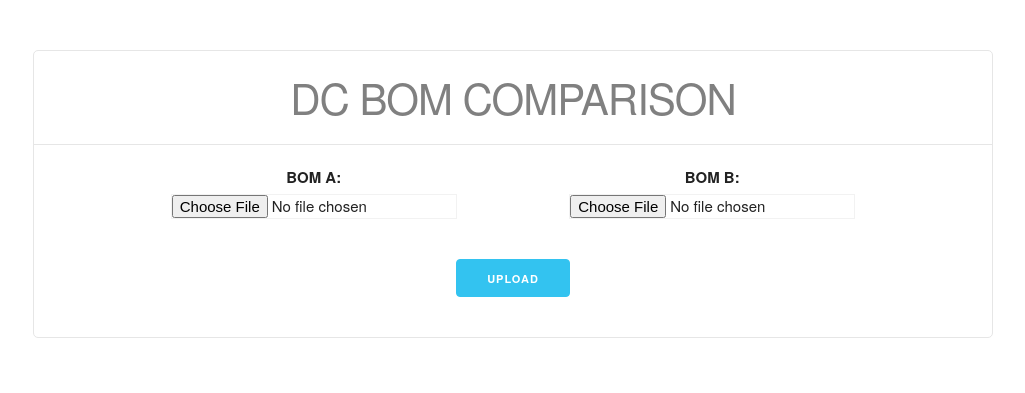
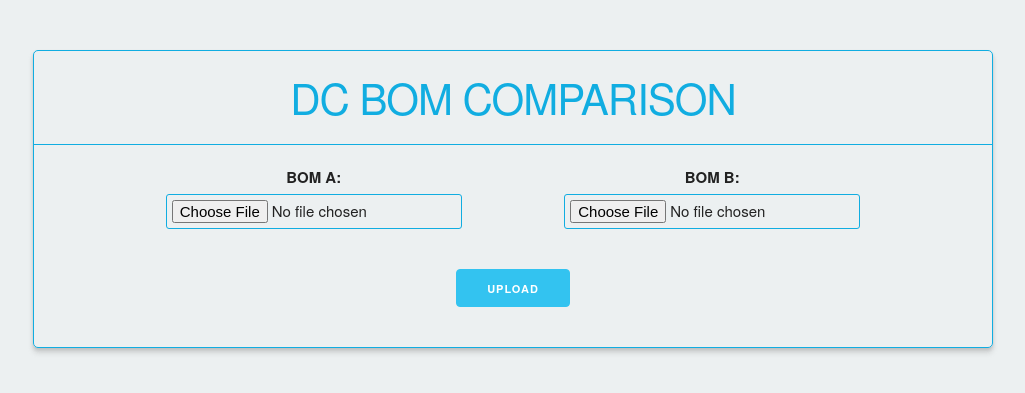
Before and after one commit to nerd-oreo/flask-bom-compare, a Flask app: page / in a window 1280 px wide. Shown: the top 393 px of the page, without its empty margins (127-1152 px from the left). Run offline with Flask 2, Linux system fonts and the light colour scheme.

Commit message:
add current progress

```diff
--- a/app/__init__.py
+++ b/app/__init__.py
@@ -2,9 +2,11 @@ from flask import Flask
 import os
 
 BASE_DIR = os.path.dirname(__file__)
-UPLOAD_FOLDER =  os.path.join(BASE_DIR, 'upload')
+UPLOAD_FOLDER = os.path.join(BASE_DIR, 'upload')
+SECRET_KEY = '97bee636afa8898bf16d411b5c9970c7f23d886295014487b3582870f7eafa5aaf2045845220abbc1b2a24a58b0a48817e35906327fcb90a2287da4d7a0b8064'
 
 app = Flask(__name__)
 app.config['UPLOAD_FOLDER'] = UPLOAD_FOLDER
+app.config['SECRET_KEY'] = SECRET_KEY
 
 from app import routes
--- a/app/routes.py
+++ b/app/routes.py
@@ -1,40 +1,39 @@
 from flask import render_template, url_for, redirect, request, flash
 from werkzeug.utils import secure_filename
 from app import app
-
+from app.utils import allowed_file, map_header_to_letter
+from app.bom import Bom
 import os
 
-
-ALLOWED_EXTENSIONS = {'xlsx'}
-
-def allowed_file(filename):
-    return '.' in filename and filename.rsplit('.', 1)[1].lower() in ALLOWED_EXTENSIONS
+BOM = dict()
 
 
 @app.route('/', methods=['GET', 'POST'])
 def home():
     if request.method == 'POST':
-        if 'file_a' not in request.files or 'file_b' not in request.files:
-            flash('No files selected')
-            return redirect(url_for('home'))
         file_a = request.files['file_a']
         file_b = request.files['file_b']
-
-        if file_a.filename == '' or file_b.filename == '':
-            flash('No files selected')
-            return redirect(url_for('home'))
+        bom_a = Bom()
+        bom_b = Bom()
 
         if allowed_file(file_a.filename) and allowed_file(file_b.filename):
-            filename_a = secure_filename(file_a.filename)
-            filename_b = secure_filename(file_b.filename)
-            file_a.save(os.path.join(app.config['UPLOAD_FOLDER'], filename_a))
-            file_b.save(os.path.join(app.config['UPLOAD_FOLDER'], filename_b))
-            return redirect(url_for('config'))
+            bom_a.filename = secure_filename(file_a.filename)
+            bom_b.filename = secure_filename(file_b.filename)
+            bom_a.file_path = os.path.join(app.config['UPLOAD_FOLDER'], bom_a.filename)
+            bom_b.file_path = os.path.join(app.config['UPLOAD_FOLDER'], bom_b.filename)
+            file_a.save(bom_a.file_path)
+            file_b.save(bom_b.file_path)
+            BOM['A'] = bom_a; BOM['B'] = bom_b
+            return redirect(url_for('mapping'))
         else:
             flash('File extension is not allowed.')
             return redirect(url_for('home'))
     return render_template('home.html')
 
-@app.route('/config')
-def config():
-    return "Config page"
+
+@app.route('/mapping')
+def mapping():
+    BOM['A'].header_list = map_header_to_letter(BOM['A'].file_path)
+    BOM['B'].header_list = map_header_to_letter(BOM['B'].file_path)
+    print(BOM['A'].header_list)
+    return render_template('mapping.html', BOM=BOM)
--- a/app/static/css/compare.css
+++ b/app/static/css/compare.css
@@ -1,17 +1,28 @@
+body {
+    background-color: #ECF0F1;
+}
+
+:root {
+    --border-color: #11ADE1;
+    --text-color: #11ADE1;
+    --shadow-color: rgba(145, 145, 145, 0.3);
+}
+
 .main {
-    border: 1px solid #e6e6e6;
+    border: 1px solid var(--border-color);
     border-radius: 5px;
     margin-top: 50px;
+    box-shadow: 0 2px 3px 0 var(--shadow-color), 0 5px 5px 0 var(--shadow-color);
 }
 
 .main header {
-    border-bottom: 1px solid #e6e6e6;
+    border-bottom: 1px solid var(--border-color);
     text-align: center;
     margin-top: 20px;
 }
 
 .main header h2 a {
-    color: #808080;
+    color: var(--text-color);
     text-decoration: none;
 }
 
@@ -33,6 +44,8 @@
     text-align: center;
 }
 
-.flex-container input {
-    border: 1px solid #f2f2f2;
+.flex-container input.file-upload-field {
+    border: 1px solid var(--border-color);
+    border-radius: 3px;
+    padding: 5px;
 }
--- /dev/null
+++ b/app/static/js/form-validate.js
@@ -0,0 +1,16 @@
+function validateFileOnSubmit() {
+    var ext_a = getExtension('upload_bom_a');
+    var ext_b = getExtension('upload_bom_b');
+
+    if(ext_a.localeCompare('xlsx') == 0 && ext_b.localeCompare('xlsx') == 0) {
+      return true;
+    } else {
+      alert('Please upload .xlsx document only!');
+      event.preventDefault();
+      return false;
+    }
+  }
+
+function getExtension(id) {
+  return document.getElementById(id).value.replace(/^.*[\\\/]/, '').split('.').pop();
+}
--- a/app/templates/home.html
+++ b/app/templates/home.html
@@ -1,18 +1,19 @@
 {% extends "base.html" %}
 {% block content %}
 <div class="container upload-section">
-  <form class="up" method="POST" enctype="multipart/form-data">
+  <form method="POST" enctype="multipart/form-data" onsubmit="validateFileOnSubmit();">
     <div class="row">
       <div class="six columns flex-container">
-        <p><label for="upload_bom_a">BOM A:</label><input type="file" name="file_a" id="upload_bom_a" accept=".xlsx" required></p>
+        <p><label for="upload_bom_a">BOM A:</label><input type="file" name="file_a" class="file-upload-field" id="upload_bom_a" accept=".xlsx" required></p>
       </div>
       <div class="six columns flex-container">
-        <p><label for="upload_bom_b">BOM B:</label><input type="file" name="file_b" id="upload_bom_b" accept=".xlsx" required></p>
+        <p><label for="upload_bom_b">BOM B:</label><input type="file" name="file_b" class="file-upload-field" id="upload_bom_b" accept=".xlsx" required></p>
       </div>
     </div>
     <div class="row flex-container">
       <p><input type="submit" class="button-primary" value="Upload"></p>
     </div>
   </form>
+  <script src="{{ url_for('static', filename='js/form-validate.js') }}"></script>
 </div>
 {% endblock %}
--- /dev/null
+++ b/app/templates/mapping.html
@@ -0,0 +1,4 @@
+{% extends "base.html" %}
+{% block content %}
+
+{% endblock %}
--- /dev/null
+++ b/app/utils.py
@@ -0,0 +1,20 @@
+from openpyxl import load_workbook
+from openpyxl.utils import get_column_letter
+
+ALLOWED_EXTENSIONS = {'xlsx'}
+
+
+def map_header_to_letter(filename):
+    header_list = list()
+    wb = load_workbook(filename=filename, read_only=False)
+
+    ws = wb.worksheets[0]
+    for i in range(1, ws.max_column):
+        c = ws.cell(row=1, column=i)
+        col_n = get_column_letter(i)
+        header_list.append({c.value : col_n})
+    return header_list
+
+
+def allowed_file(filename):
+    return '.' in filename and filename.rsplit('.', 1)[1].lower() in ALLOWED_EXTENSIONS
```
Also changed, not shown: app/bom.py (+31 -19 lines).
